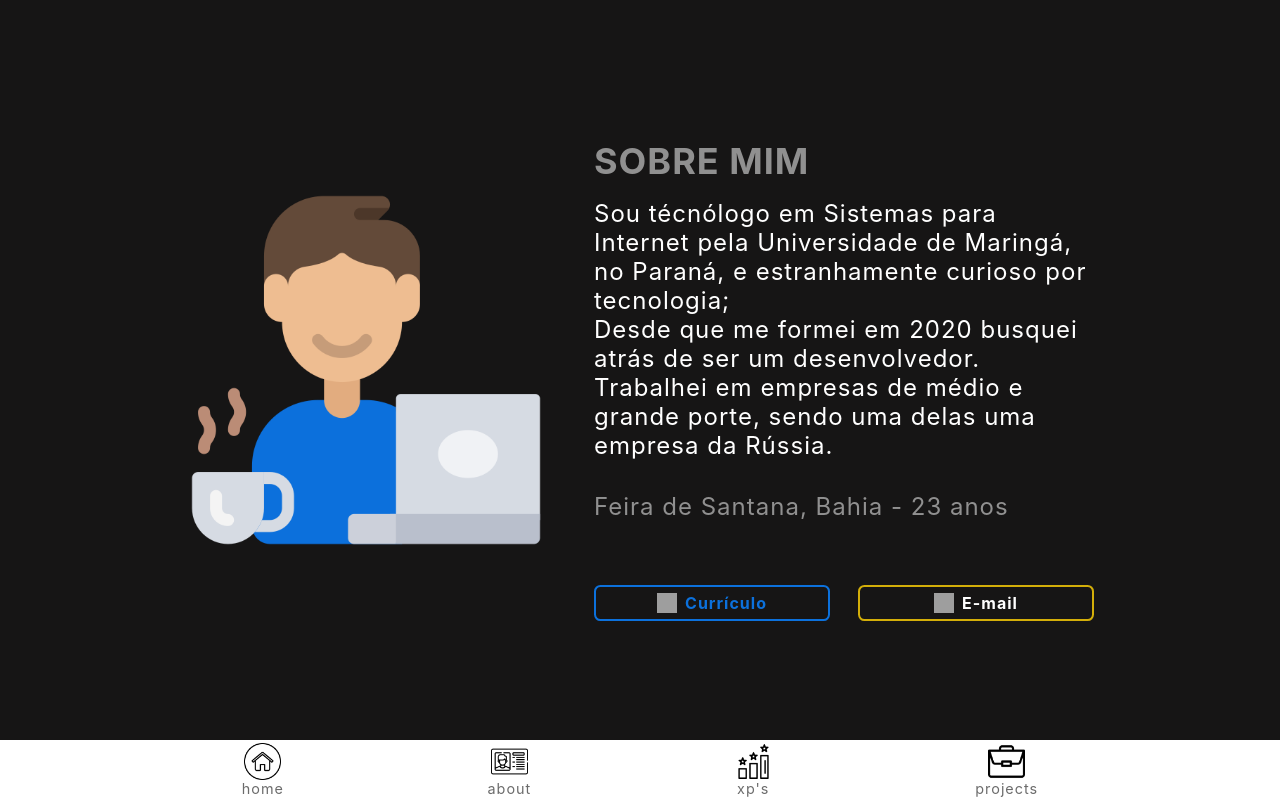
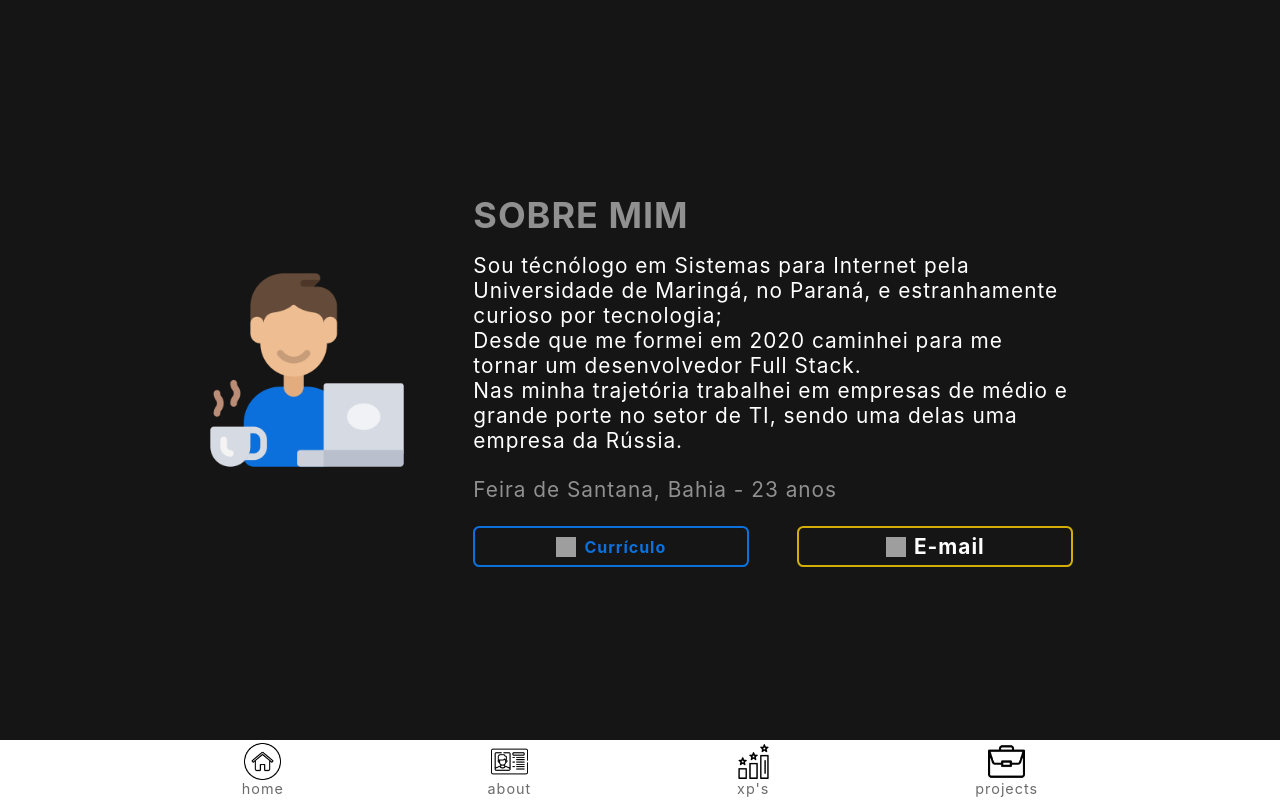
Before and after one commit to ThayllanVivas/thayllanvivas.github.io, a React (Vite) app: page /about in a window 1280 px wide. Built offline with nearby package versions, Linux system fonts and the light colour scheme; grey boxes are pictures that could not be loaded.

Commit message:
'home_page_is_screen_adptative'

```diff
--- a/src/pages/about/index.tsx
+++ b/src/pages/about/index.tsx
@@ -6,7 +6,7 @@ import download_da_nuvem from '../../assets/download-da-nuvem.png'
 export default function About(){
     return (
         <main id={styles.ABOUT}>
-            <div id={styles.about_container}>
+            <div id={styles.container}>
                 <div id={styles.img}>
                     <img src={eu}/>
                 </div>
@@ -16,8 +16,8 @@ export default function About(){
                     <p>
                         Sou técnólogo em Sistemas para Internet pela Universidade de Maringá, no Paraná,
                         e estranhamente curioso por tecnologia; <br />
-                        Desde que me formei em 2020 busquei atrás de ser um desenvolvedor. <br />
-                        Trabalhei em empresas de médio e grande porte, sendo uma delas uma empresa da Rússia.<br />
+                        Desde que me formei em 2020 caminhei para me tornar um desenvolvedor Full Stack. <br />
+                        Nas minha trajetória trabalhei em empresas de médio e grande porte no setor de TI, sendo uma delas uma empresa da Rússia.<br />
 
                     </p>
                     <span>Feira de Santana, Bahia - 23 anos</span>
--- a/src/styles/About.module.scss
+++ b/src/styles/About.module.scss
@@ -1,47 +1,50 @@
 main#ABOUT {
     width: 100vw;
     height: calc(100vh - 120px);
+
     display: flex;
     justify-content: center;
     align-items: center;
 
-    #about_container {
-        width: 1000px;
-        display: flex;
-        justify-content: center;
-        align-items: center;
+    #container {
+        width: 90%;
 
         #img {
-            margin-right: 3rem;
+            width: 0;
 
             img {
-                height: 45vh;
+                height: 0vh;
             }
         }
 
         #apresentation{
-            width: 50%;
+            width: 100%;
+            font-size: 1.5rem;
             color: rgba(255, 255, 255, 0.527);
+
             display: flex;
             flex-direction: column;
             justify-content: center;
-            font-size: 1.5rem;
+
 
             h2 {
+                text-align: center;
                 margin: 1rem 0;
             }
 
             p {
                 letter-spacing: 1px;
                 color: rgb(255, 255, 255);
+                font-size: 1.3rem;
             }
 
             span {
-                margin: 2rem 0;
+                width: 100%;
+                margin: 1.5rem 0;
+                text-align: center;
             }
 
             #contact{
-                margin-top: 2rem;
                 display: flex;
                 justify-content: space-between;
                 width: 100%;
@@ -90,5 +93,69 @@ main#ABOUT {
             }
         }
     }
+}
 
+@media screen and (min-width: 650px) {
+    main#ABOUT {
+
+        #container {
+            width: 1000px;
+
+            display: flex;
+            justify-content: space-evenly;
+            align-items: center;
+
+            #img {
+                width: 20%;
+
+                img {
+                    height: 15vh;
+                }
+            }
+
+            #apresentation{
+                width: 60%;
+
+                h2 {
+                    text-align: left;
+                    margin: 1rem 0;
+                }
+
+                span {
+                    text-align: left;
+                    font-size: 1.3rem;
+                }
+            }
+        }
+    }
 }
+
+@media screen and (min-width: 750px) {
+    main#ABOUT {
+
+        #container {
+
+            #img {
+
+                img {
+                    height: 20vh;
+                }
+            }
+        }
+    }
+}
+
+@media screen and (min-width: 1100px) {
+    main#ABOUT {
+
+        #container {
+
+            #img {
+
+                img {
+                    height: 25vh;
+                }
+            }
+        }
+    }
+}
--- a/src/styles/Home.module.scss
+++ b/src/styles/Home.module.scss
@@ -158,7 +158,6 @@ main#HOME {
     }
 }
 
-
 @media screen and (min-width: 1200px) {
     main#HOME {
 
```
